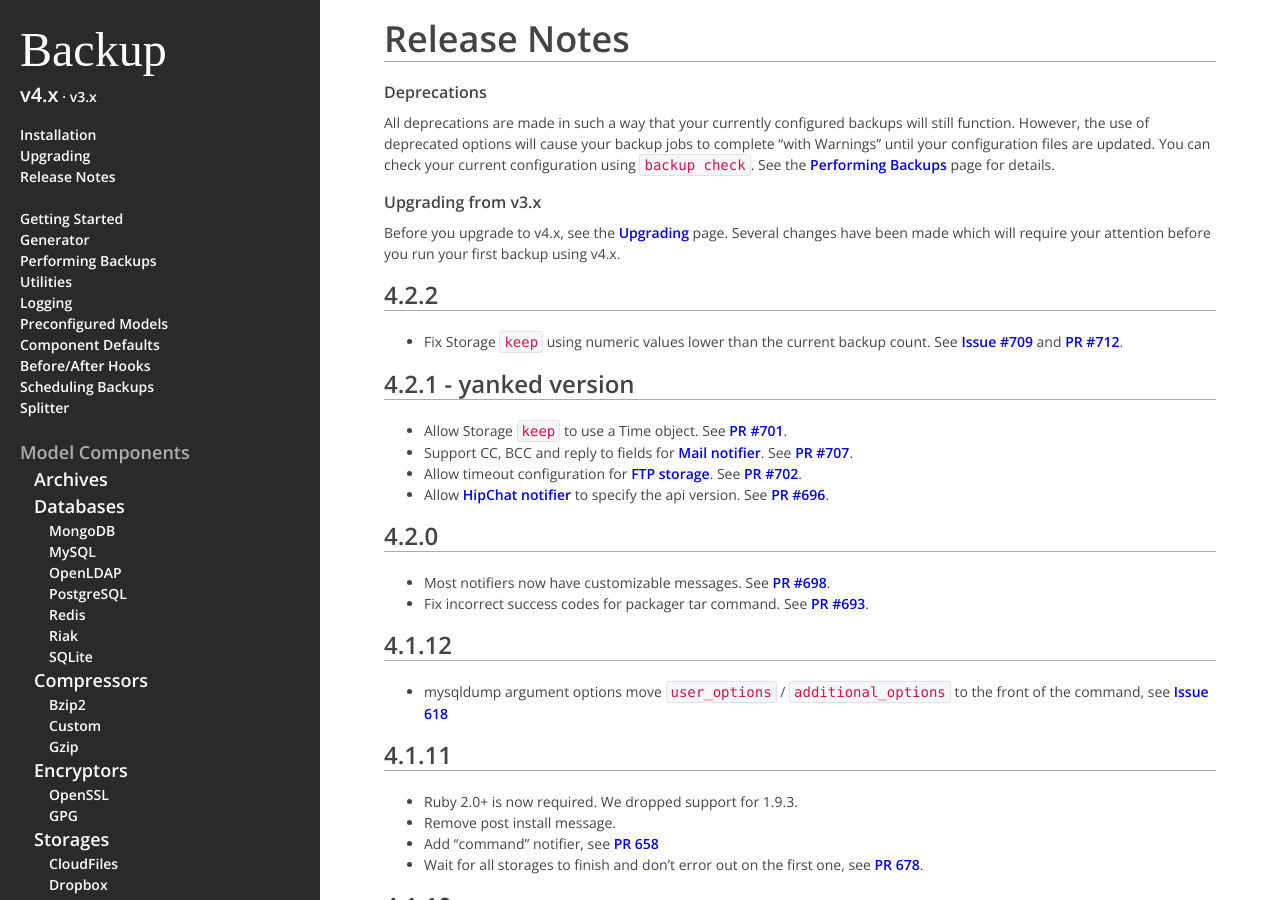
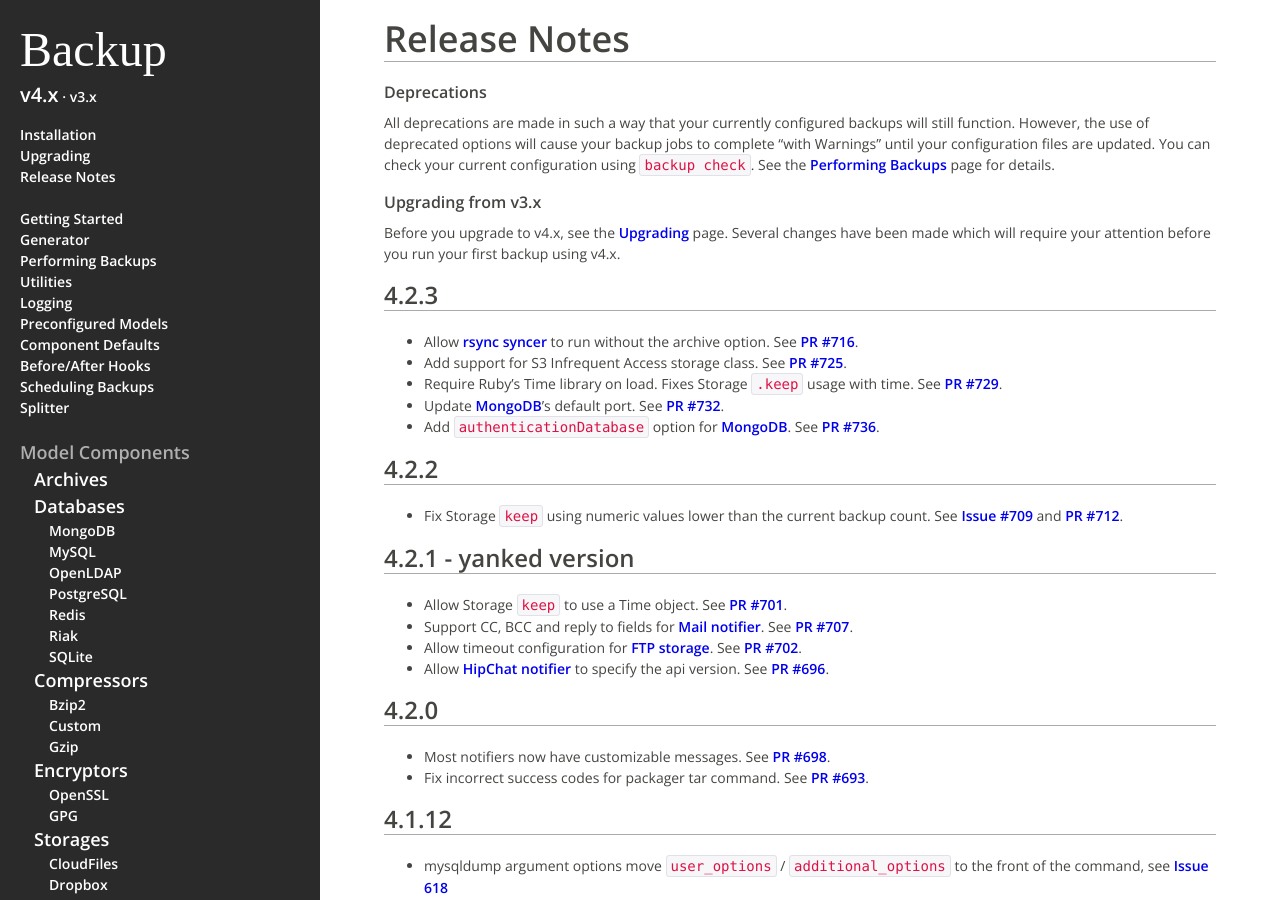
Before and after one commit to backup/backup, a Jekyll site: the page built from v4/release-notes/index.md, in a window 1280 px wide and 900 px high. Built offline with Jekyll 4.4.1, drawn with Linux system fonts in a browser that asks for light colours; some web fonts are replaced; Markdown is read by kramdown in place of the engine named in the settings.

Commit message:
Update 4.2.3 release notes

```diff
--- a/v4/release-notes/index.md
+++ b/v4/release-notes/index.md
@@ -17,6 +17,15 @@ See the [Performing Backups][performing-backups] page for details.
 
 Before you upgrade to v4.x, see the [Upgrading][upgrading] page.
 Several changes have been made which will require your attention before you run your first backup using v4.x.
+
+4.2.3
+-----
+
+- Allow [rsync syncer][syncer-rsync] to run without the archive option. See [PR #716](https://github.com/backup/backup/pull/716).
+- Add support for S3 Infrequent Access storage class. See [PR #725](https://github.com/backup/backup/pull/725).
+- Require Ruby's Time library on load. Fixes Storage `.keep` usage with time. See [PR #729](https://github.com/backup/backup/pull/729).
+- Update [MongoDB][database-mongodb]'s default port. See [PR #732](https://github.com/backup/backup/pull/732).
+- Add `authenticationDatabase` option for [MongoDB][database-mongodb]. See [PR #736](https://github.com/backup/backup/pull/736).
 
 4.2.2
 -----
```
